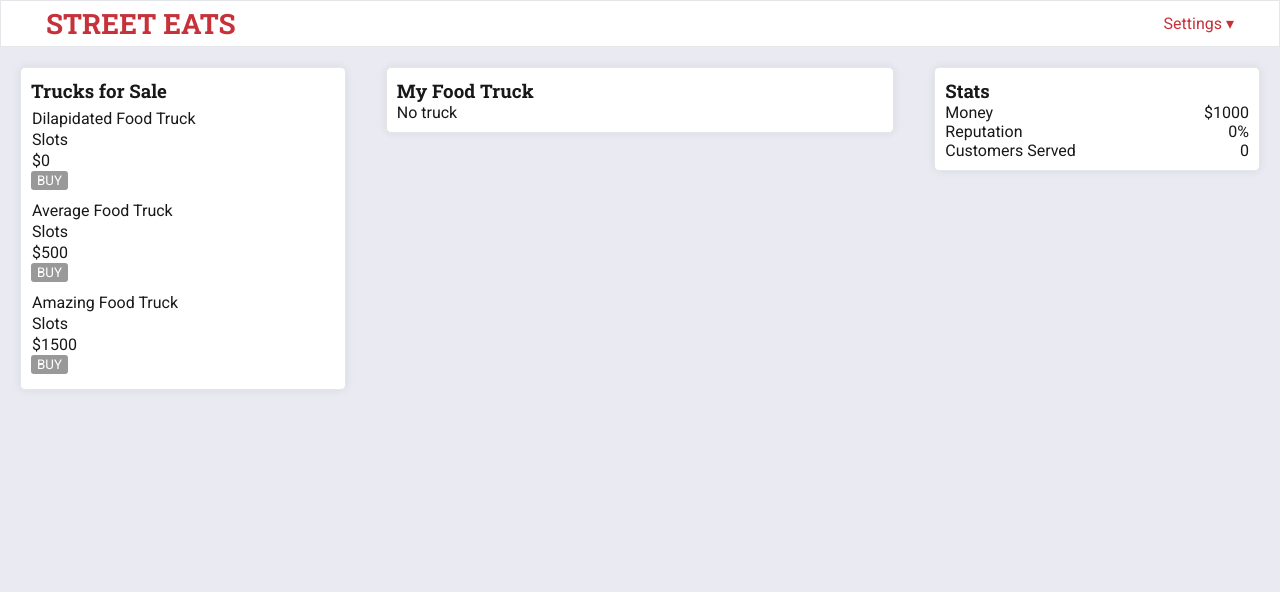
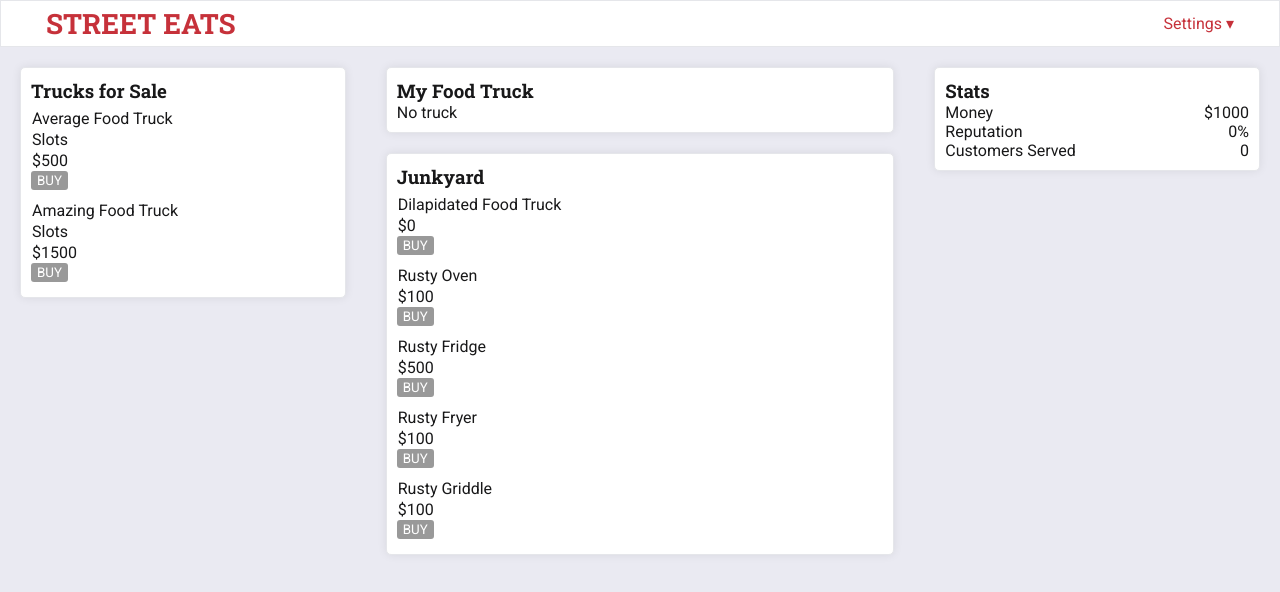
Before and after one commit to nmodi/meals-on-wheels, a React app: page / in a window 1280 px wide. Shown: the top 592 px of the page. Built offline with nearby package versions, Linux system fonts and the light colour scheme; the HTML template or start-up script is replaced by a standard one.

Commit message:
added junkyard section for start of game

```diff
--- a/src/App.jsx
+++ b/src/App.jsx
@@ -13,6 +13,7 @@ import store from './state/configureStore';
 
 import './base.css';
 import themes from './themes';
+import Junkyard from './components/Junkyard';
 
 const Body = styled.main`
     display: flex;
@@ -64,6 +65,7 @@ const App = () => {
                             </div>
                             <div style={{flex: 3}}>
                                 <MyTruck />
+                                <Junkyard />
                             </div>
                             <div style={{flex: 2}}>
                                 <MyStats />
--- a/src/components/AllTrucks.jsx
+++ b/src/components/AllTrucks.jsx
@@ -7,7 +7,8 @@ import Button from './Button';
 
 import {buyTruck} from '../state/actions';
 
-import data from '../config/trucks.yaml';
+import trucksRaw from '../config/trucks.yaml';
+const trucks = Object.keys(trucksRaw).map(i => trucksRaw[i]);
 
 const Truck = styled.div`
     display: flex;
@@ -22,14 +23,15 @@ const TruckProp = styled.span`
 `;
 
 const AllTrucks = () => {
-    const trucksArray = Object.keys(data).map(i => data[i]);
     const dispatch = useDispatch();
     const truck = useSelector(state => state.truck);
 
     const truckId = truck.id;
-    const unownedTrucks = trucksArray.filter(a => {
-        if (truckId != a.id) return a;
-    });
+    const unownedTrucks = trucks
+        .filter(a => !a.junkyard)
+        .filter(a => {
+            if (truckId != a.id) return a;
+        });
 
     return (
         <Card>
@@ -45,6 +47,7 @@ const AllTrucks = () => {
                     </Button>
                 </Truck>
             ))}
+            {!unownedTrucks.length && 'No trucks'}
         </Card>
     );
 };
--- a/src/components/AppliancesForSale.jsx
+++ b/src/components/AppliancesForSale.jsx
@@ -28,9 +28,11 @@ const AppliancesForSale = () => {
     const ownedAppliances = useSelector(state => state.appliances);
     let ownedAppIds = ownedAppliances.map(a => a.id);
 
-    const unownedAppliances = allAppliances.filter(a => {
-        if (!ownedAppIds.includes(a.id)) return a;
-    });
+    const unownedAppliances = allAppliances
+        .filter(a => !a.junkyard)
+        .filter(a => {
+            if (!ownedAppIds.includes(a.id)) return a;
+        });
 
     // TODO filter out appliances without prereqs met
 
--- /dev/null
+++ b/src/components/Junkyard.jsx
@@ -0,0 +1,61 @@
+import React from 'react';
+import {useSelector, useDispatch} from 'react-redux';
+import styled from 'styled-components';
+import Card from './Card';
+import Button from './Button';
+
+import trucksRaw from '../config/trucks.yaml';
+import appliances from '../config/appliances.yaml';
+const trucks = Object.keys(trucksRaw).map(i => trucksRaw[i]);
+
+const ListItem = styled.div`
+    display: flex;
+    flex-direction: column;
+    padding: 5px 0;
+    align-items: flex-start;
+`;
+
+const ListItemDetail = styled.span`
+    display: block;
+    padding: 1px;
+`;
+
+const Junkyard = () => {
+    const dispatch = useDispatch();
+    const truck = useSelector(state => state.truck);
+    const ownedAppliances = useSelector(state => state.appliances);
+
+    const truckId = truck.id;
+    const junkyardTrucks = trucks
+        .filter(a => a.junkyard)
+        .filter(a => {
+            if (truckId != a.id) return a;
+        });
+
+    let ownedAppIds = ownedAppliances.map(a => a.id);
+    const junkyardAppliances = appliances
+        .filter(a => a.junkyard)
+        .filter(a => {
+            if (!ownedAppIds.includes(a.id)) return a;
+        });
+
+    const junkyardForSale = junkyardTrucks.concat(junkyardAppliances);
+
+    return (
+        <Card>
+            <h3>Junkyard</h3>
+
+            {junkyardForSale.map(appliance => (
+                <ListItem key={appliance.name}>
+                    <ListItemDetail>{appliance.name}</ListItemDetail>
+                    <ListItemDetail>${appliance.cost}</ListItemDetail>
+                    <Button onClick={() => dispatch(buyAppliance(appliance))}>
+                        Buy
+                    </Button>
+                </ListItem>
+            ))}
+        </Card>
+    );
+};
+
+export default Junkyard;
```
